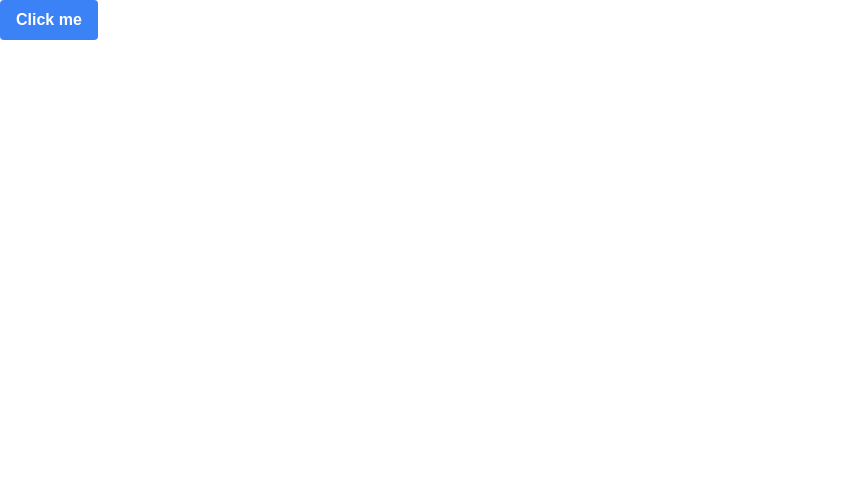
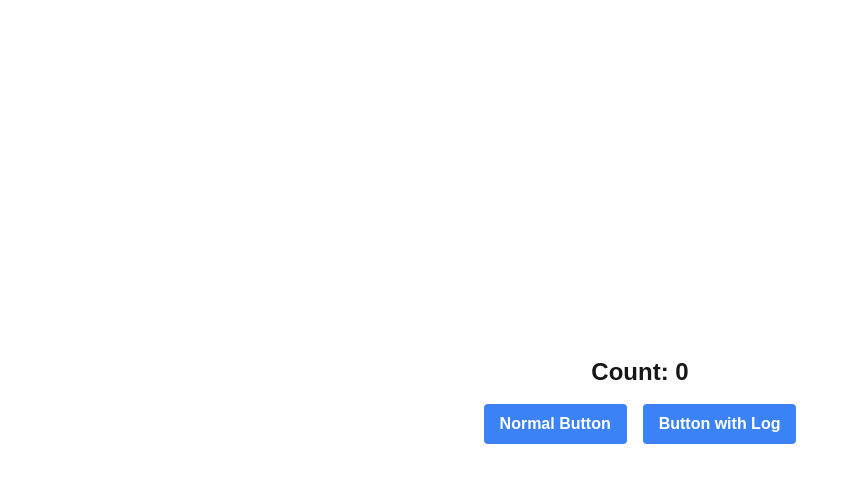
Before and after one commit to ryomaejii/nextjs-logging-with-symbol, a Next.js app: page / in a window 1280 px wide. Shown: the top 482 px of the page, without its empty margins (0-859 px from the left). Built offline with nearby package versions, Linux system fonts and the light colour scheme.

Commit message:
feat: Show Button and ButtonWithLog

```diff
--- a/src/app/page.tsx
+++ b/src/app/page.tsx
@@ -1,9 +1,31 @@
+'use client';
+
+import { ButtonWithLog } from '@/app/components/ButtonWithLog';
 import { Button } from '@/app/components/Buttton';
+import { onClickWithLog } from '@/app/utils/clickLog';
+import { MouseEventHandler, useState } from 'react';
 
 export default function Home() {
+  const [count, setCount] = useState(0);
+  const onClickButton: MouseEventHandler<HTMLButtonElement> = () => {
+    setCount(count + 1);
+  };
+
+  const onClickButtonWithLog = onClickWithLog(onClickButton, () => {
+    console.log('Button clicked');
+  });
+
   return (
-    <div>
-      <Button>Click me</Button>
+    <div className="flex flex-col items-center justify-center min-h-screen py-2 gap-4">
+      <p className="text-2xl font-bold">Count: {count}</p>
+      <div className="flex gap-4">
+        <Button onClick={onClickButton}>Normal Button</Button>
+        {/* エラーになる
+        <ButtonWithLog onClick={onClickButton}>Button with Log</ButtonWithLog> */}
+        <ButtonWithLog onClick={onClickButtonWithLog}>
+          Button with Log
+        </ButtonWithLog>
+      </div>
     </div>
   );
 }
```
